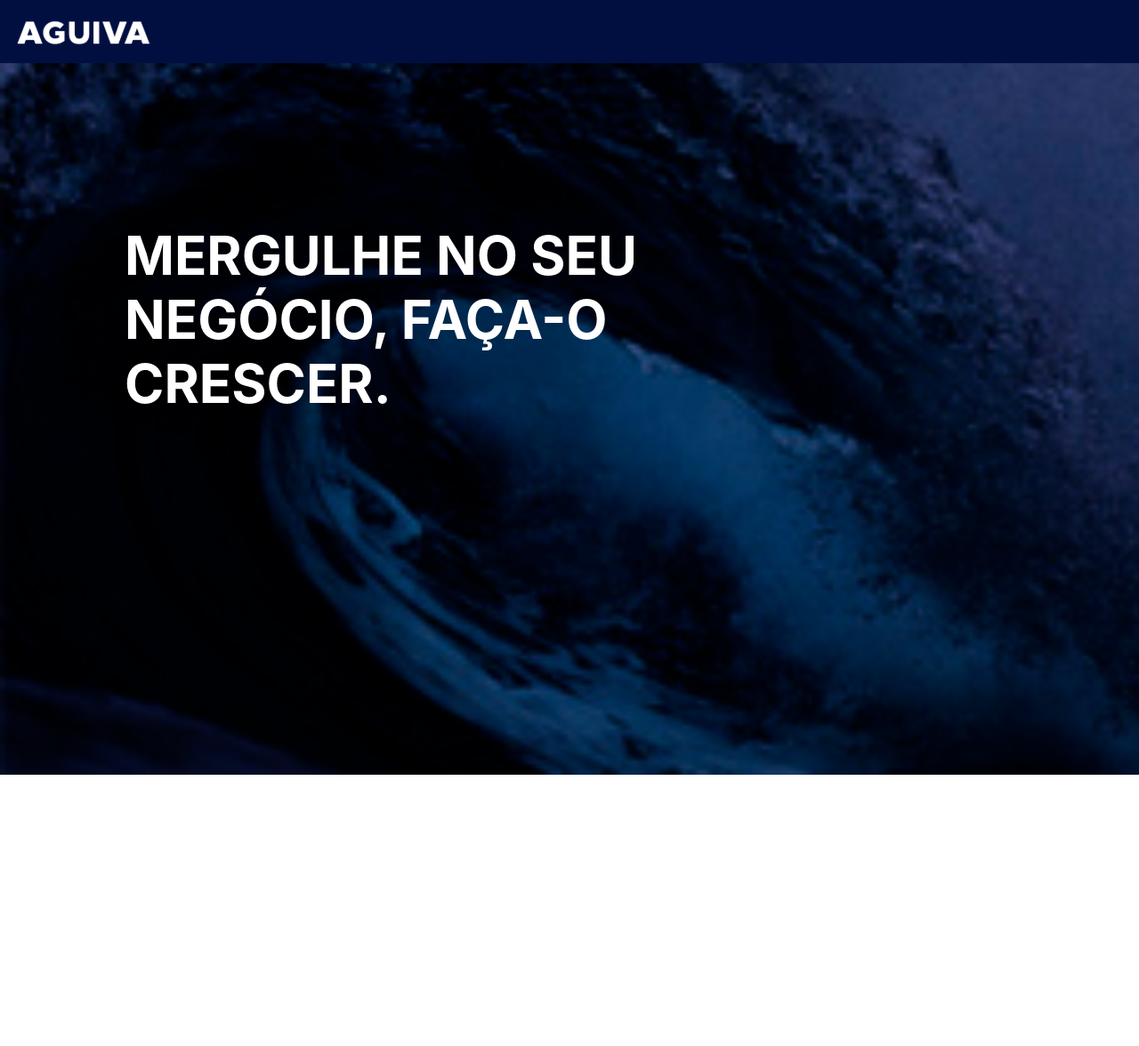
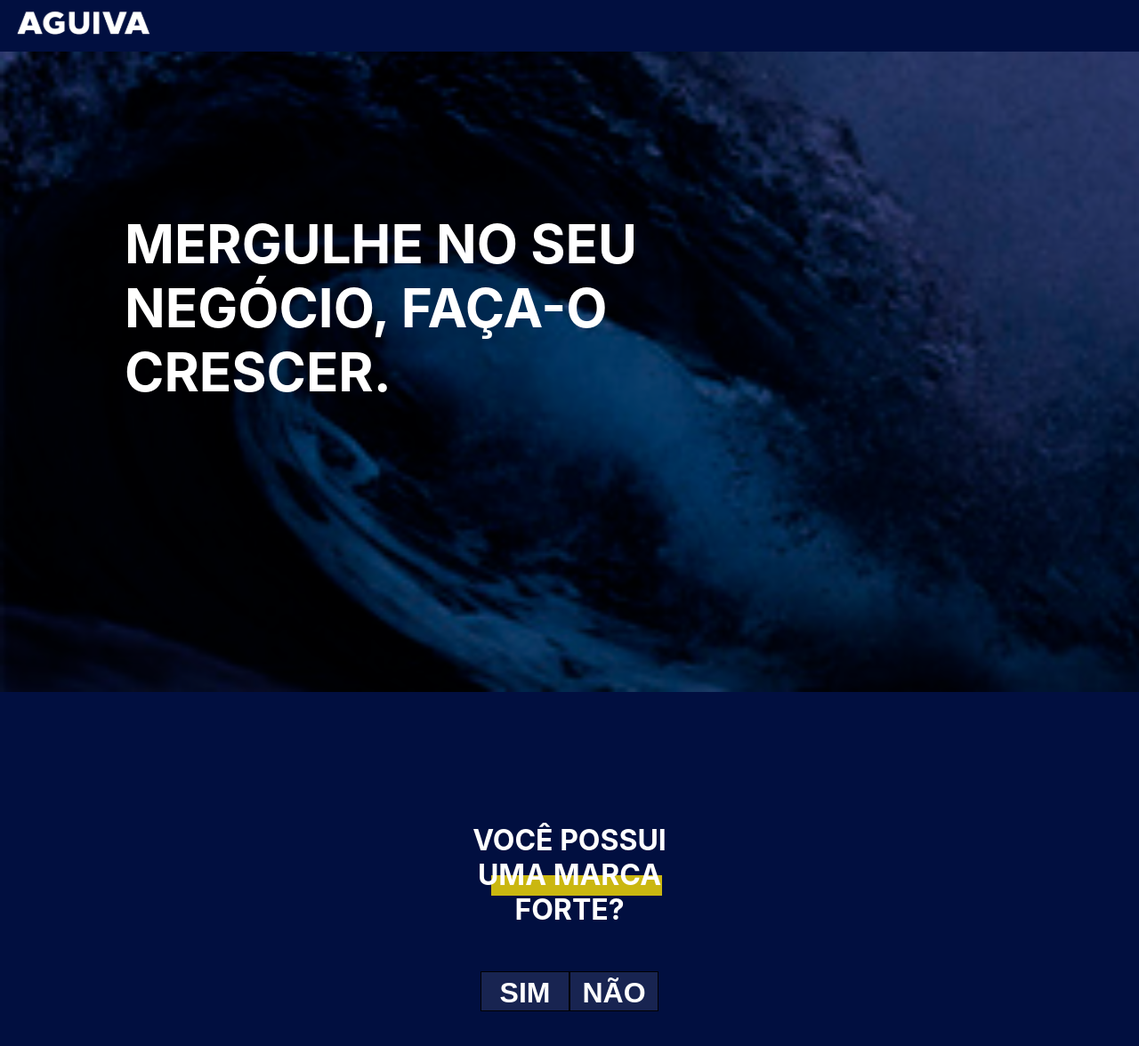
Before and after one commit to wiliansSilva/Aguiva_web_site, a React (Create React App) app in the folder aguiva_official/: page / in a window 1280 px wide. Shown: the top 1176 px of the page at 89% size. Before the commit the page ends 871 px from the top, so only its background shows below. Built offline with nearby package versions, Linux system fonts and the light colour scheme.

Commit message:
Add question component

```diff
--- a/aguiva_official/src/App.js
+++ b/aguiva_official/src/App.js
@@ -1,11 +1,15 @@
 import GlobalStyle from "./assets/styles/globalStyle";
-import Header from "./components/Header/header.js";
+import NavBar from "./components/NavBar/NavBar";
+import Header from "./components/Header/Header.js";
+import Question from "./components/Question/Question";
 
 function App() {
   return (
     <div className="App">
       <GlobalStyle />
-      <Header/>
+      <NavBar />
+      <Header />
+      <Question />
     </div>
   );
 }
--- a/aguiva_official/src/components/Header/header.js
+++ b/aguiva_official/src/components/Header/header.js
@@ -1,20 +1,12 @@
 import React from 'react'
 import styled from "styled-components";
+// import NavBar from '../NavBar/NavBar';
 
-
-import logoImg from '../../assets/images/aguiva_tipography.svg';
 import backgroundWave from '../../assets/images/wave.svg';
 
 function Header() {
   return (
     <div>
-      <NavBar>
-        <img src={logoImg} alt="Aguiva" width="150px" />
-
-        {/* <Burger>
-          <h1>Burger</h1>
-        </Burger> */}
-      </NavBar>
       <Wrapper>
         <Title>MERGULHE NO SEU <br/> NEGÓCIO, FAÇA-O <br /> CRESCER.</Title>
       </Wrapper>
@@ -22,23 +14,9 @@ function Header() {
   )
 }
 
-
-const NavBar = styled.nav`
-  padding: 1.2rem 0 0.4rem 1.2rem;
-  background-color: #010f40;
-
-  /* display: flex; */
-  /* justify-content: space-around; */
-`;
-
-const Burger = styled.div`
-  display: none;
-  cursor: pointer;
-`;
-
 const Wrapper = styled.div`
   width: 100%;
-  height: 100vh;
+  height: 90vh;
   background-image: url(${backgroundWave});
   overflow: hidden;
   background-repeat: no-repeat;
--- /dev/null
+++ b/aguiva_official/src/components/NavBar/NavBar.js
@@ -0,0 +1,45 @@
+import React from 'react'
+import styled from 'styled-components';
+
+import logoImg from '../../assets/images/aguiva_tipography.svg';
+
+function NavBar() {
+  return (
+    <div>
+      <Wrapper>
+        {/* <Logo /> */}
+        <img src={logoImg} alt="Aguiva" width="150px" />
+
+        {/* <Burger>
+          <h1>Burger</h1>
+        </Burger> */}
+      </Wrapper>
+    </div>
+  )
+};
+
+
+const Wrapper = styled.nav`
+  height: 5vh;
+  background-color: #010f40;
+  padding: 0.5rem 0 0.6rem 1.2rem;
+
+
+  /* display: flex;
+  justify-content: space-around; */
+`;
+
+// const Logo = styled.div`
+//   background-image: url(${logoImg});
+//   background-size: cover;
+//   width: 130px;
+//   padding: 1.2rem 0 0 1.2rem;
+
+// `;
+
+// const Burger = styled.div`
+//   display: none;
+//   cursor: pointer;
+// `;
+
+export default NavBar;
--- /dev/null
+++ b/aguiva_official/src/components/Question/Question.js
@@ -0,0 +1,61 @@
+import React from 'react'
+import styled from 'styled-components';
+
+function Question() {
+  return (
+    <Background>
+      <Title>
+        VOCÊ POSSUI <br/> UMA MARCA <br/> FORTE?
+      </Title>
+      <YellowBar />
+      {/* div para separar o 'flex-direction: collumm' de Background */}
+      <div>
+        <Button> SIM </Button>
+        <Button> NÃO </Button>
+      </div>
+    </Background>
+  )
+}
+
+const Background = styled.div`
+  height: 60vh;
+  background-color: #010f40;
+  overflow: hidden;
+
+  display: flex;
+  flex-direction: column;
+  justify-content: center;
+  align-items: center;
+  text-align: center;
+`;
+
+const Title = styled.h2`
+  color: #ffffff;
+  font-size: 2rem;
+  z-index: 10;
+
+`;
+
+const YellowBar = styled.div`
+  position: relative;
+  width: 192px;
+  height: 23px;
+  top: -85px;
+  left: 8px;
+  background-color: #cab710;
+  z-index: 1;
+`;
+
+const Button = styled.button`
+  background-color: #182451;
+  color: #ffffff;
+  border: 0.5px solid #000;
+  font-size: 2rem;
+  font-weight: bold;
+
+  width: 100px;
+  padding-top: 0.3rem;
+  cursor: pointer;
+`;
+
+export default Question;
```
